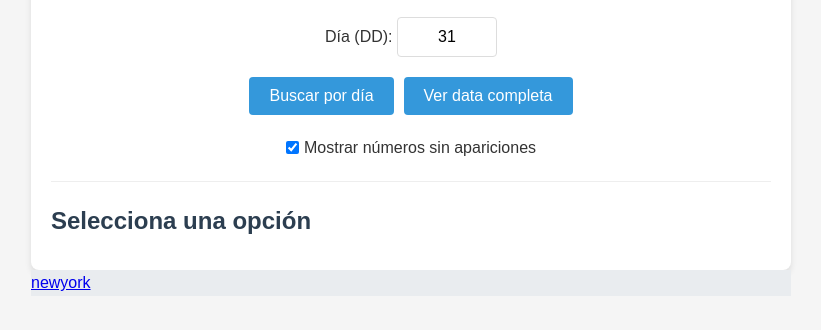
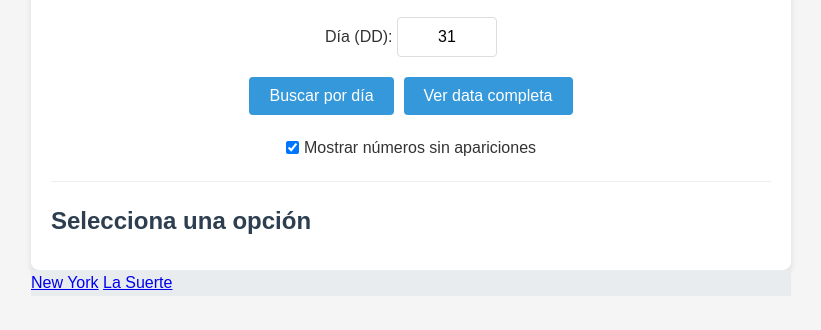
Before and after one commit to tiktox/loteryfree, a plain HTML site: page index.html in a window 1280 px wide. Shown: the part 114-444 px from the top of the page, without its empty margins (229-1050 px from the left). Drawn offline with Linux system fonts and the light colour scheme.

Commit message:
Update index.html

```diff
--- a/index.html
+++ b/index.html
@@ -2037,6 +2037,6 @@
     }
 </style>
 <div class="buttons1">
-    <a href="newyork.html">newyork</a>
-
+    <a href="newyork.html">New York</a>
+    <a href="lasuerte.html">La Suerte</a>
 </div>
```
